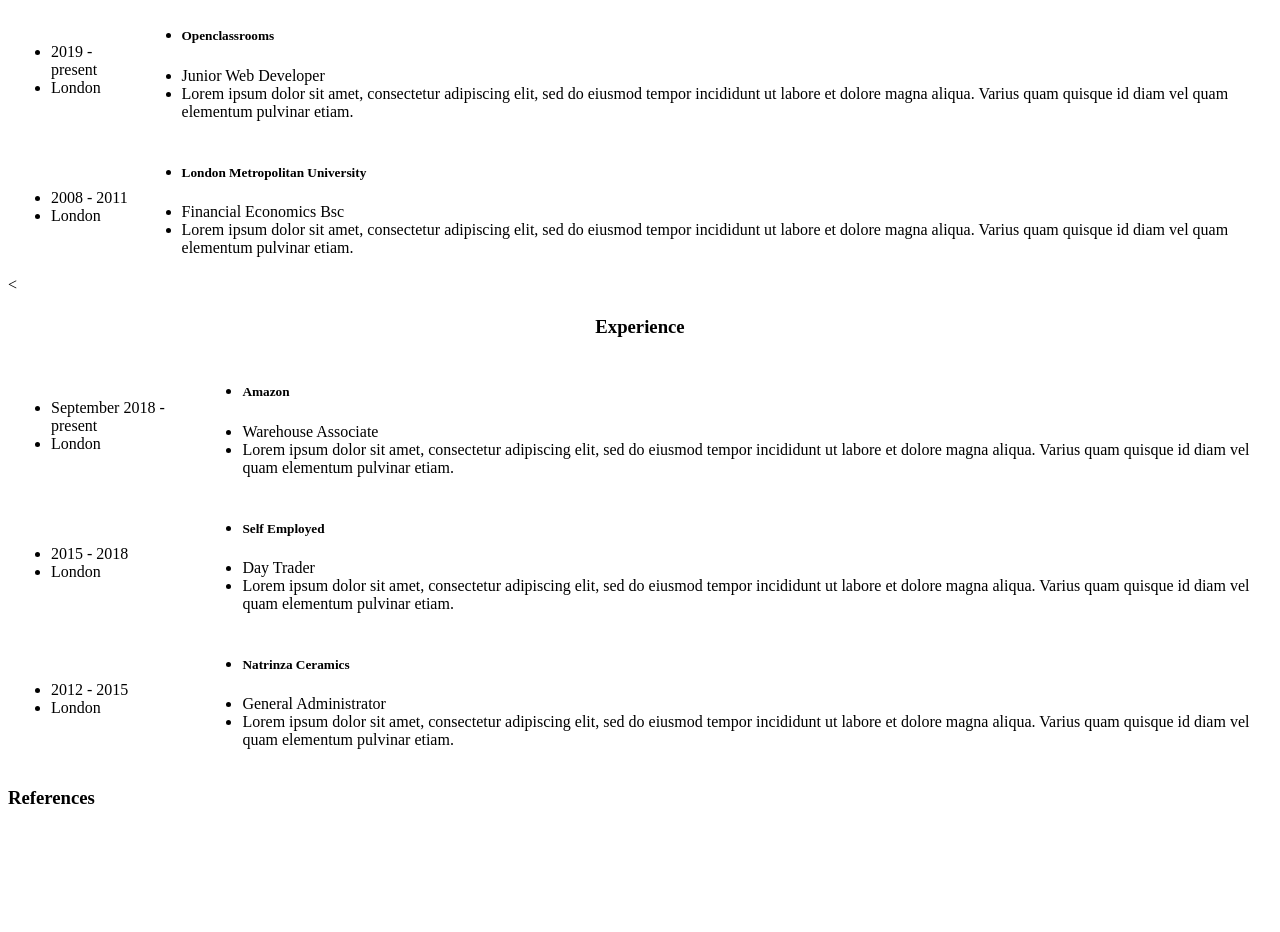
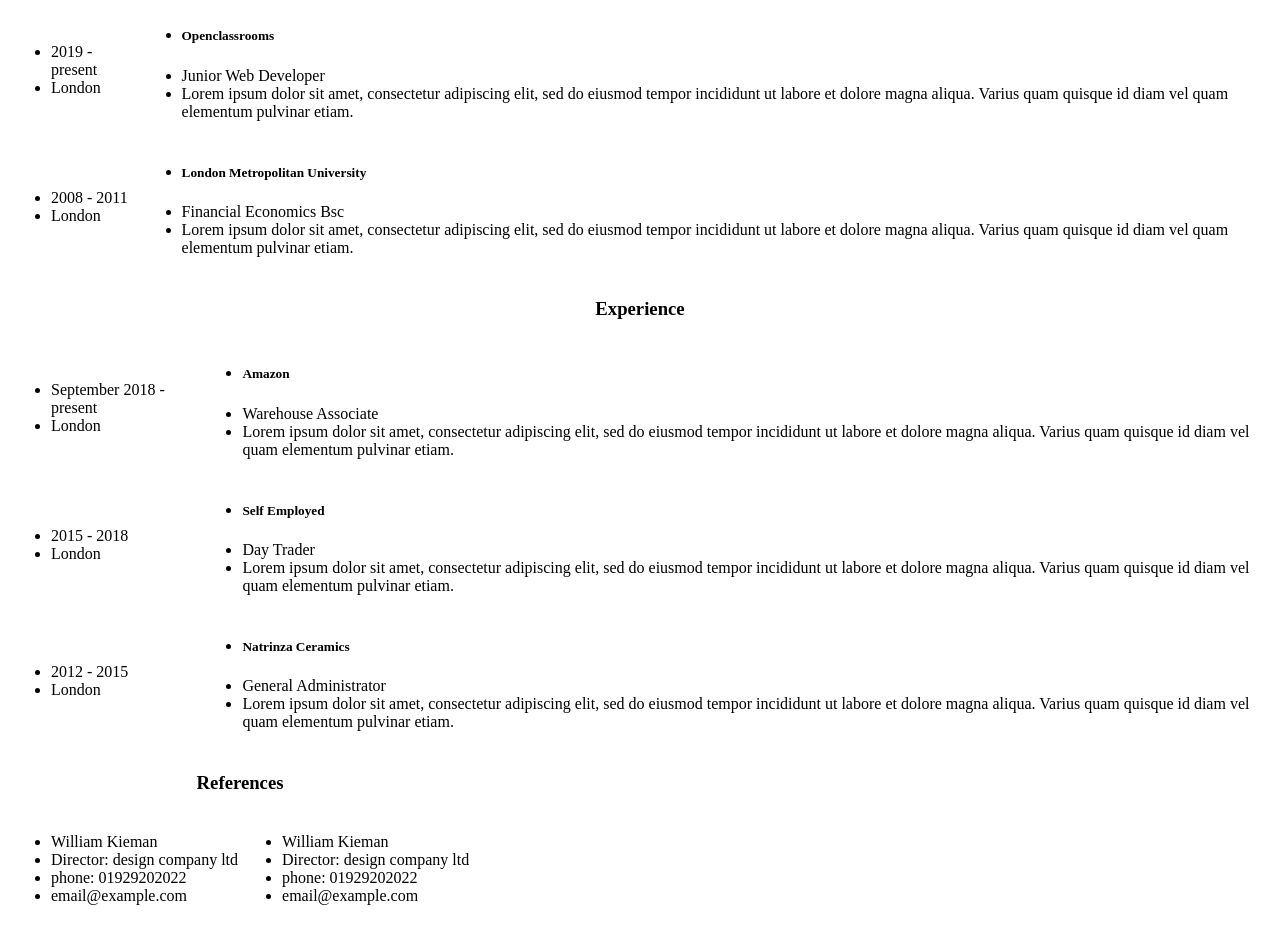
Before and after one commit to humza3/resume, a plain HTML site: page main.html in a window 1280 px wide. Shown: the part 176-1108 px from the top of the page. Before the commit the page ends 1004 px from the top, so only its background shows below. Drawn offline with Linux system fonts and the light colour scheme.

Commit message:
Structuring References secion with tables and lists

```diff
--- a/main.html
+++ b/main.html
@@ -56,7 +56,7 @@
 					</tbody>
 				</table>
 
-				<<table>
+				<table>
 					<thead>
 						<tr>
 							<th colspan="2">
@@ -112,7 +112,36 @@
 						</tr>
 					</tbody>
 				</table>
-				<h3>References</h3>
+				<table>
+					<thead>
+						<tr>
+							<th colspan="2">
+								<h3>References</h3>
+							</th>
+						</tr>
+					</thead>
+					<tbody>
+						<tr>
+							<td>
+								<ul>
+									<li> William Kieman</li>
+									<li>Director: design company ltd</li>
+									<li>phone: 01929202022</li>
+									<li>email@example.com</li>
+								</ul>
+							</td>
+							<td>
+								<ul>
+									<li> William Kieman</li>
+									<li>Director: design company ltd</li>
+									<li>phone: 01929202022</li>
+									<li>email@example.com</li>
+								</ul>
+							</td>
+						</tr>
+					</tbody>
+				</table>
+
 				</article>
 			</section>
 			<aside>
```
